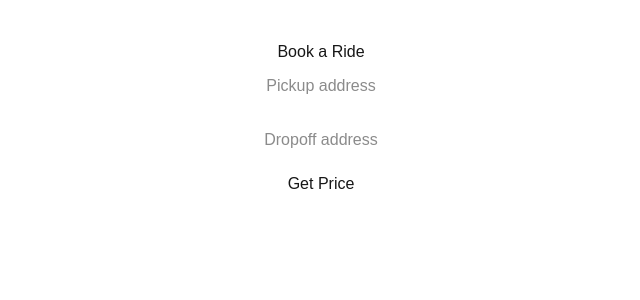
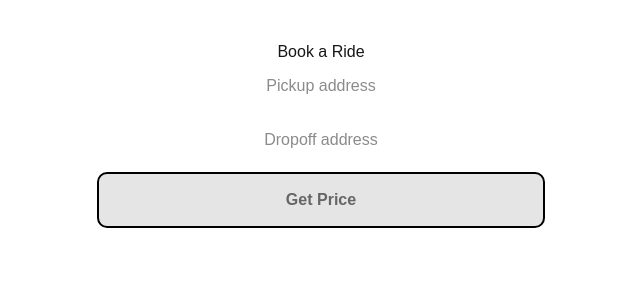
Before and after one commit to Kennybowie/Luxury-Transportation, a Next.js app: page /book in a window 1280 px wide. Shown: the top 300 px of the page, without its empty margins (319-959 px from the left). Built offline with nearby package versions, Linux system fonts and the light colour scheme.

Commit message:
Update page.js

```diff
--- a/app/book/page.js
+++ b/app/book/page.js
@@ -60,9 +60,26 @@ export default function BookPage() {
         style={{ width: "100%", padding: 10, marginBottom: 10, textAlign: "center" }}
       />
 
-      <button onClick={getQuote} disabled={loading || !pickup || !dropoff}>
-        {loading ? "Calculating..." : "Get Price"}
-      </button>
+     <button
+  onClick={getQuote}
+  disabled={loading || !pickup || !dropoff}
+  style={{
+    width: "100%",
+    padding: 14,
+    borderRadius: 10,
+    border: "2px solid #000",
+    background: loading || !pickup || !dropoff ? "#e5e5e5" : "#000",
+    color: loading || !pickup || !dropoff ? "#666" : "#fff",
+    fontSize: 16,
+    fontWeight: 700,
+    cursor: loading || !pickup || !dropoff ? "not-allowed" : "pointer",
+    transition: "transform 0.05s ease, opacity 0.2s ease",
+  }}
+  onMouseDown={(e) => (e.currentTarget.style.transform = "scale(0.99)")}
+  onMouseUp={(e) => (e.currentTarget.style.transform = "scale(1)")}
+>
+  {loading ? "Calculating..." : "Get Price"}
+</button>
 
       {error && <p style={{ color: "red" }}>{error}</p>}
 
@@ -94,7 +111,29 @@ export default function BookPage() {
       console.error(e);
     }
   }}
-  style={{ marginTop: 10, padding: 12, width: "100%" }}
+ style={{
+  marginTop: 12,
+  width: "100%",
+  padding: 14,
+  borderRadius: 10,
+  border: "2px solid #000",
+  background: "#fff",
+  color: "#000",
+  fontSize: 16,
+  fontWeight: 700,
+  cursor: "pointer",
+  transition: "background-color 0.2s, color 0.2s, transform 0.05s",
+}}
+onMouseEnter={(e) => {
+  e.currentTarget.style.backgroundColor = "#000";
+  e.currentTarget.style.color = "#fff";
+}}
+onMouseLeave={(e) => {
+  e.currentTarget.style.backgroundColor = "#fff";
+  e.currentTarget.style.color = "#000";
+}}
+onMouseDown={(e) => (e.currentTarget.style.transform = "scale(0.99)")}
+onMouseUp={(e) => (e.currentTarget.style.transform = "scale(1)")}
 >
   Pay Now
 </button>
```
